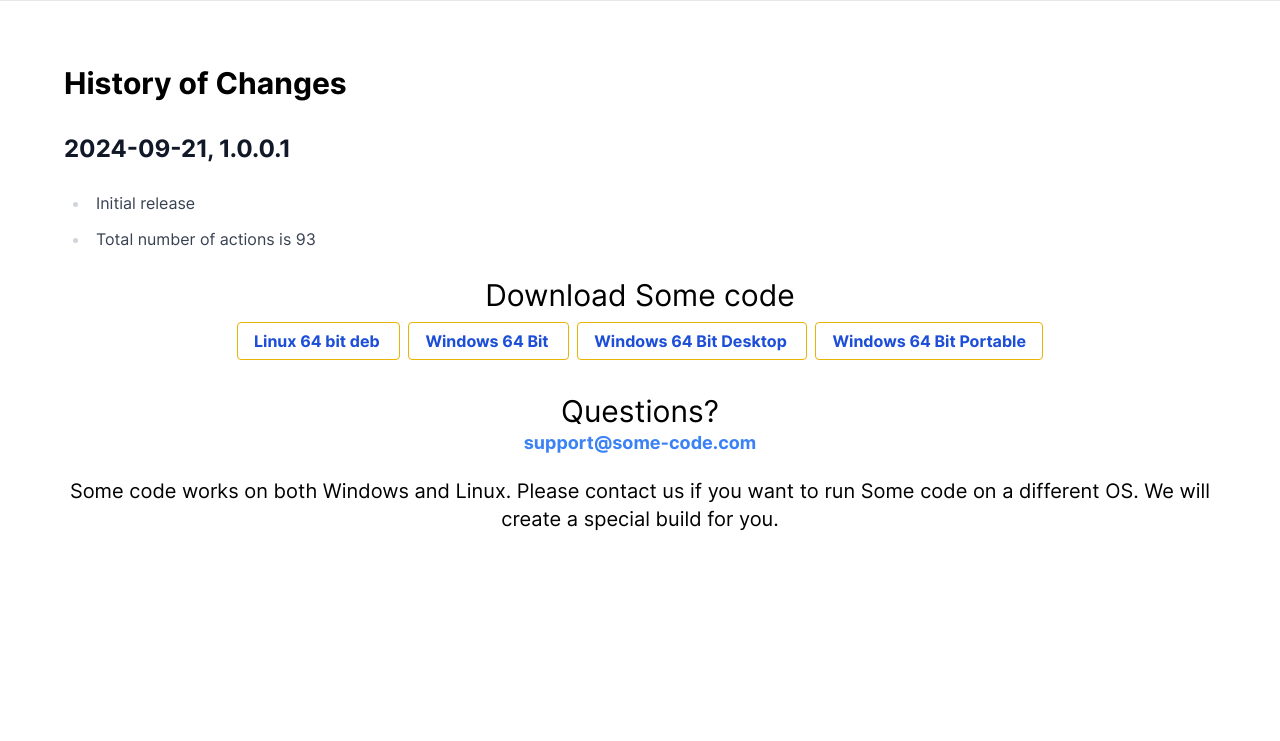
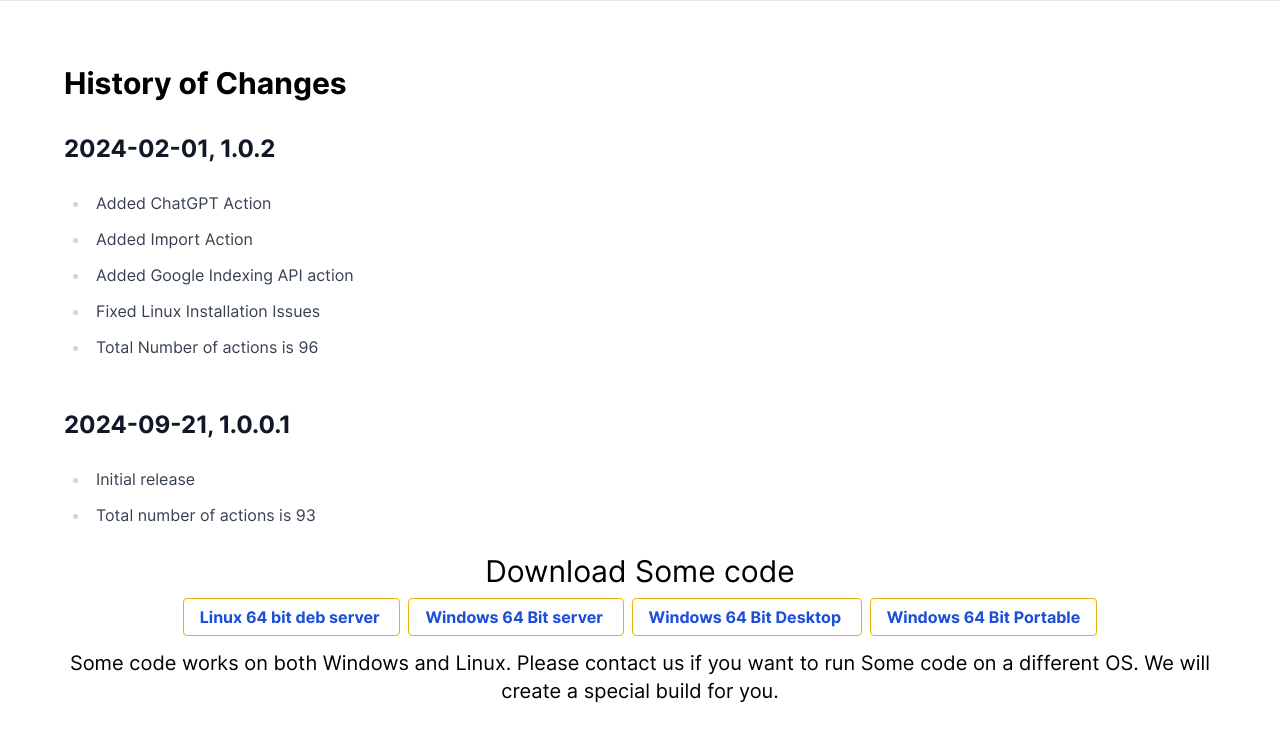
Before and after one commit to etlguru/site, an Astro site: page /history in a window 1280 px wide. Shown: the part 49-790 px from the top of the page. Built offline with nearby package versions, Linux system fonts and the light colour scheme; Astro itself is replaced by a stand-in of ours.

Commit message:
Updated history

```diff
--- a/src/components/Download.astro
+++ b/src/components/Download.astro
@@ -8,13 +8,13 @@
     class="m-1 bg-transparent hover:bg-blue-500 text-blue-700 font-semibold hover:text-white py-2 px-4 border border-yellow-500 hover:border-transparent rounded"
     href="https://files.some-code.com/some-code-server-amd64.deb"
   >
-    Linux 64 bit deb
+    Linux 64 bit deb server
   </a>
   <a
     class="m-1 bg-transparent hover:bg-blue-500 text-blue-700 font-semibold hover:text-white py-2 px-4 border border-yellow-500 hover:border-transparent rounded"
     href="https://files.some-code.com/some_code_server_64.zip"
   >
-    Windows 64 Bit
+    Windows 64 Bit server
   </a>
   <a
     class="m-1 bg-transparent hover:bg-blue-500 text-blue-700 font-semibold hover:text-white py-2 px-4 border border-yellow-500 hover:border-transparent rounded"
@@ -24,14 +24,11 @@
   </a>
   <a
   class="m-1 bg-transparent hover:bg-blue-500 text-blue-700 font-semibold hover:text-white py-2 px-4 border border-yellow-500 hover:border-transparent rounded"
-  href="https://files.some-code.com/SomeCodePortable_1.0.0.1_English.paf.exe"
+  href="https://files.some-code.com/SomeCodePortable_1.0.2_English.paf.exe"
 >
   Windows 64 Bit Portable
 </a>
 
-  <h2 class="mt-10 text-3xl">Questions?</h2>
-  <a class="font-semibold text-lg text-blue-500" href="mailto:support@some-code.com"> support@some-code.com</a>
-
 
   <h3 class="mb-4 mt-5 text-xl">Some code works on both Windows and Linux. Please contact us if you want to run Some code on a different OS. We will create a special build for you.</h3>
 </div>
--- a/src/pages/history/index.md
+++ b/src/pages/history/index.md
@@ -9,6 +9,14 @@ order: 1
 date: 2024-01-31
 ---
 
+## 2024-02-01, 1.0.2
+
+- Added ChatGPT Action
+- Added Import Action
+- Added Google Indexing API action
+- Fixed Linux Installation Issues
+- Total Number of actions is 96
+
 ## 2024-09-21, 1.0.0.1
 
 - Initial release
```
